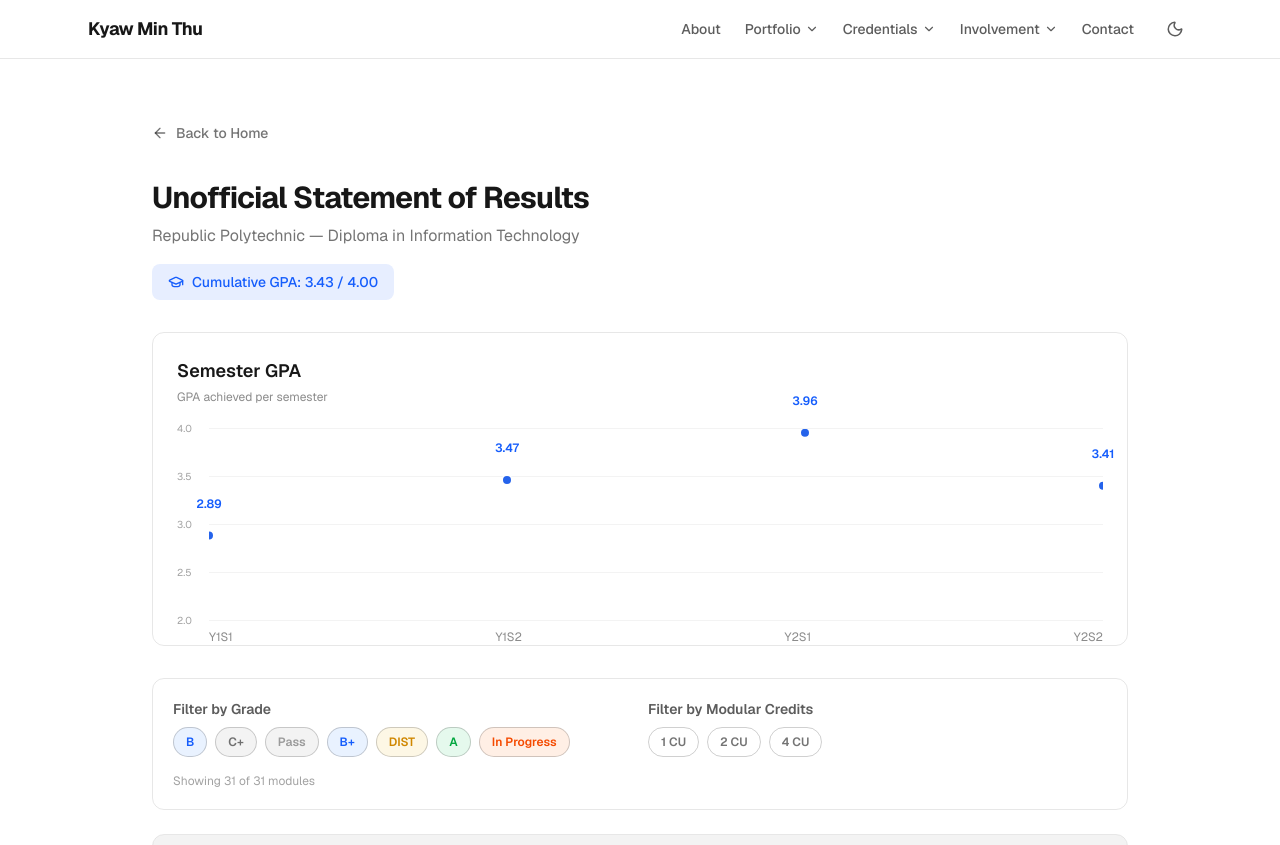
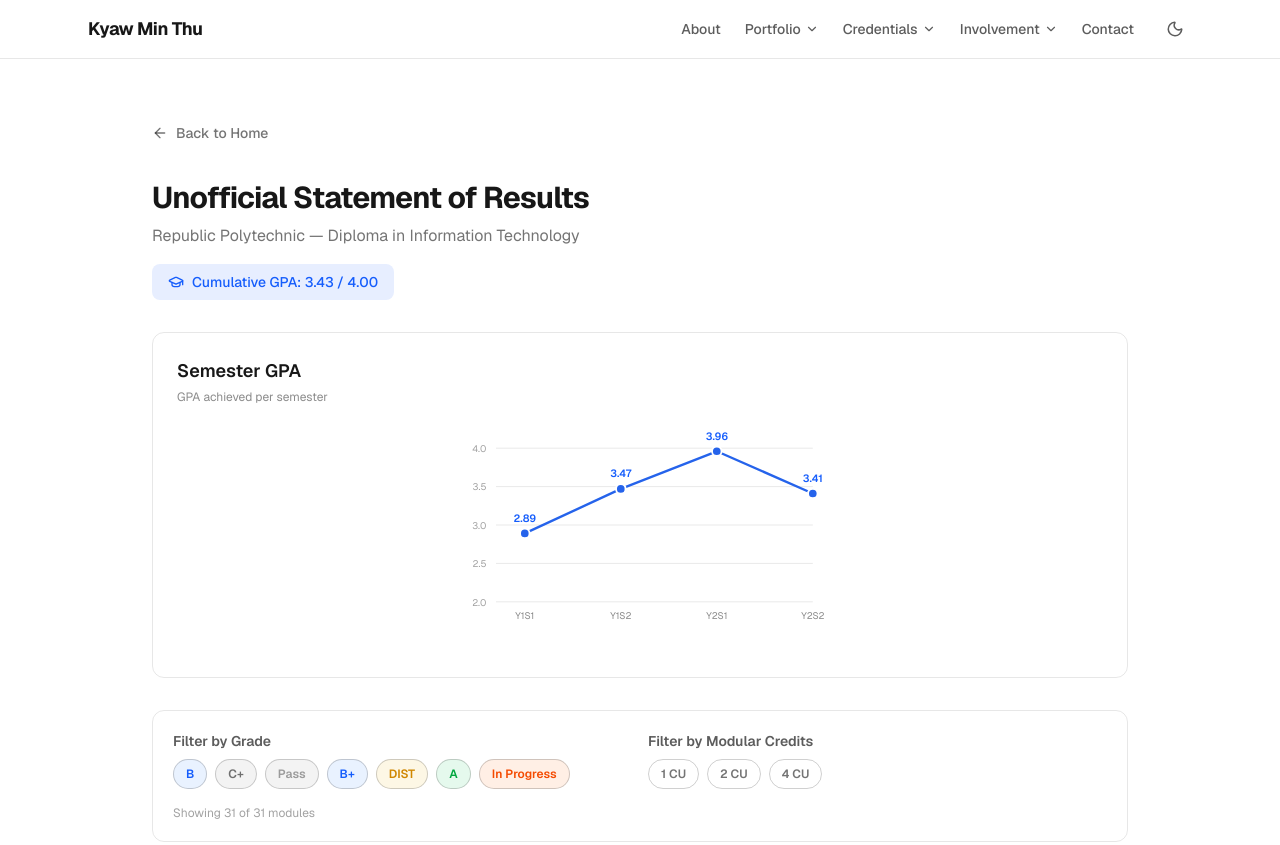
Before and after one commit to MinThu63/Portfolio, a Next.js app: page /Portfolio/academics in a window 1280 px wide. Shown: the top 845 px of the page. Built offline with nearby package versions, Linux system fonts and the light colour scheme.

Commit message:
fix: proper SVG line chart with viewBox for GPA trend

```diff
--- a/src/app/academics/page.tsx
+++ b/src/app/academics/page.tsx
@@ -80,86 +80,55 @@ export default function AcademicsPage() {
         Cumulative GPA: {cGPA.toFixed(2)} / 4.00
       </div>
 
-      {/* GPA Trend Chart */}
+      {/* Semester GPA Line Chart */}
       <div className="mt-8 rounded-xl border border-foreground/10 p-6">
         <h2 className="text-lg font-semibold">Semester GPA</h2>
         <p className="mt-1 text-xs text-foreground/50">GPA achieved per semester</p>
-        <div className="mt-6 relative h-48">
-          {/* Horizontal grid lines */}
-          {[2.0, 2.5, 3.0, 3.5, 4.0].map((val) => (
-            <div
-              key={val}
-              className="absolute left-8 right-0 border-t border-foreground/5"
-              style={{ bottom: `${((val - 2.0) / 2.0) * 100}%` }}
-            >
-              <span className="absolute -left-8 -top-2 text-[10px] text-foreground/40">
-                {val.toFixed(1)}
-              </span>
-            </div>
-          ))}
-          {/* Data points and line */}
-          <svg className="absolute inset-0 left-8 w-[calc(100%-2rem)] h-full" preserveAspectRatio="none">
+        <div className="mt-6 pb-8">
+          <svg viewBox="0 0 400 200" className="w-full h-48" fill="none">
+            {/* Grid lines */}
+            {[2.0, 2.5, 3.0, 3.5, 4.0].map((val) => {
+              const y = 180 - ((val - 2.0) / 2.0) * 160;
+              return (
+                <g key={val}>
+                  <line x1="50" y1={y} x2="380" y2={y} stroke="currentColor" strokeOpacity="0.1" strokeWidth="1" />
+                  <text x="40" y={y + 4} textAnchor="end" className="fill-foreground/40" fontSize="10">{val.toFixed(1)}</text>
+                </g>
+              );
+            })}
+            {/* Line connecting points */}
             {(() => {
-              const data = [2.89, 3.47, 3.96, 3.41];
-              const points = data.map((gpa, i) => ({
-                x: (i / (data.length - 1)) * 100,
-                y: 100 - ((gpa - 2.0) / 2.0) * 100,
+              const data = [
+                { sem: "Y1S1", gpa: 2.89 },
+                { sem: "Y1S2", gpa: 3.47 },
+                { sem: "Y2S1", gpa: 3.96 },
+                { sem: "Y2S2", gpa: 3.41 },
+              ];
+              const points = data.map((d, i) => ({
+                x: 80 + i * 100,
+                y: 180 - ((d.gpa - 2.0) / 2.0) * 160,
               }));
-              const pathD = points
-                .map((p, i) => `${i === 0 ? "M" : "L"} ${p.x}% ${p.y}%`)
-                .join(" ");
+              const linePath = points.map((p, i) => `${i === 0 ? "M" : "L"}${p.x},${p.y}`).join(" ");
               return (
                 <>
-                  <path
-                    d={pathD}
-                    fill="none"
-                    stroke="rgb(37, 99, 235)"
-                    strokeWidth="2.5"
-                    strokeLinecap="round"
-                    strokeLinejoin="round"
-                    vectorEffect="non-scaling-stroke"
-                  />
+                  <path d={linePath} stroke="rgb(37,99,235)" strokeWidth="2.5" strokeLinecap="round" strokeLinejoin="round" />
                   {points.map((p, i) => (
-                    <circle
-                      key={i}
-                      cx={`${p.x}%`}
-                      cy={`${p.y}%`}
-                      r="5"
-                      fill="rgb(37, 99, 235)"
-                      stroke="white"
-                      strokeWidth="2"
-                    />
+                    <circle key={i} cx={p.x} cy={p.y} r="5" fill="rgb(37,99,235)" stroke="white" strokeWidth="2" />
+                  ))}
+                  {data.map((d, i) => (
+                    <text key={`label-${i}`} x={points[i].x} y={points[i].y - 12} textAnchor="middle" fontSize="11" fontWeight="600" className="fill-blue-600">
+                      {d.gpa.toFixed(2)}
+                    </text>
+                  ))}
+                  {data.map((d, i) => (
+                    <text key={`sem-${i}`} x={points[i].x} y="198" textAnchor="middle" fontSize="10" className="fill-foreground/50">
+                      {d.sem}
+                    </text>
                   ))}
                 </>
               );
             })()}
           </svg>
-          {/* Labels */}
-          <div className="absolute bottom-0 left-8 right-0 translate-y-6 flex justify-between">
-            {["Y1S1", "Y1S2", "Y2S1", "Y2S2"].map((sem, i) => (
-              <span key={sem} className="text-xs text-foreground/50">{sem}</span>
-            ))}
-          </div>
-          {/* GPA values above points */}
-          <div className="absolute left-8 right-0 top-0 h-full pointer-events-none">
-            {[
-              { gpa: 2.89, i: 0 },
-              { gpa: 3.47, i: 1 },
-              { gpa: 3.96, i: 2 },
-              { gpa: 3.41, i: 3 },
-            ].map(({ gpa, i }) => (
-              <span
-                key={i}
-                className="absolute text-xs font-semibold text-blue-600 -translate-x-1/2 -translate-y-6"
-                style={{
-                  left: `${(i / 3) * 100}%`,
-                  bottom: `${((gpa - 2.0) / 2.0) * 100}%`,
-                }}
-              >
-                {gpa.toFixed(2)}
-              </span>
-            ))}
-          </div>
         </div>
       </div>
 
```
